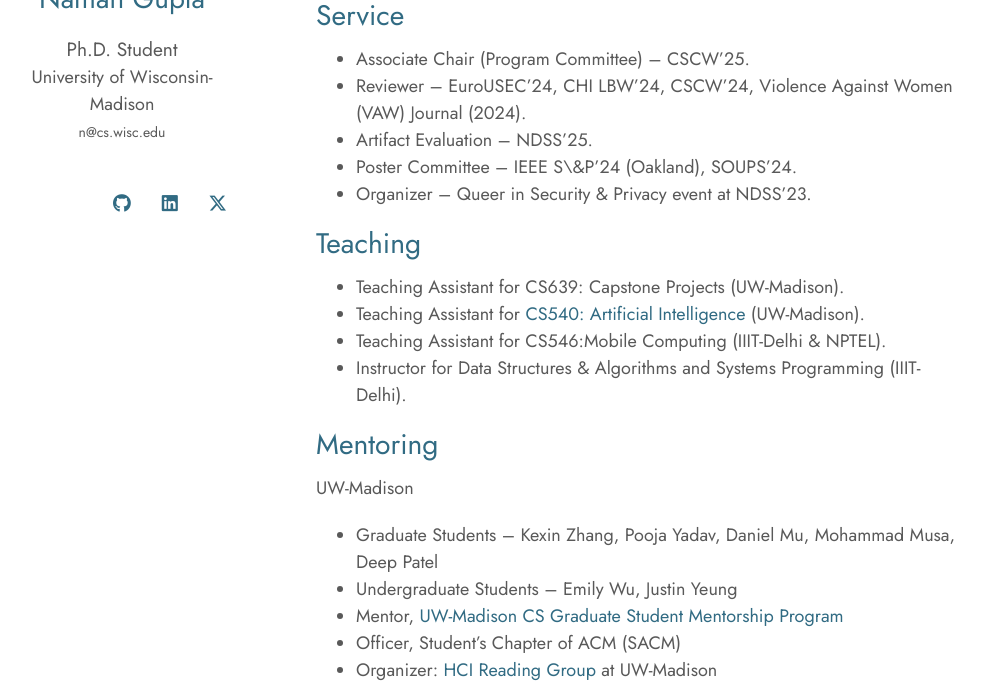
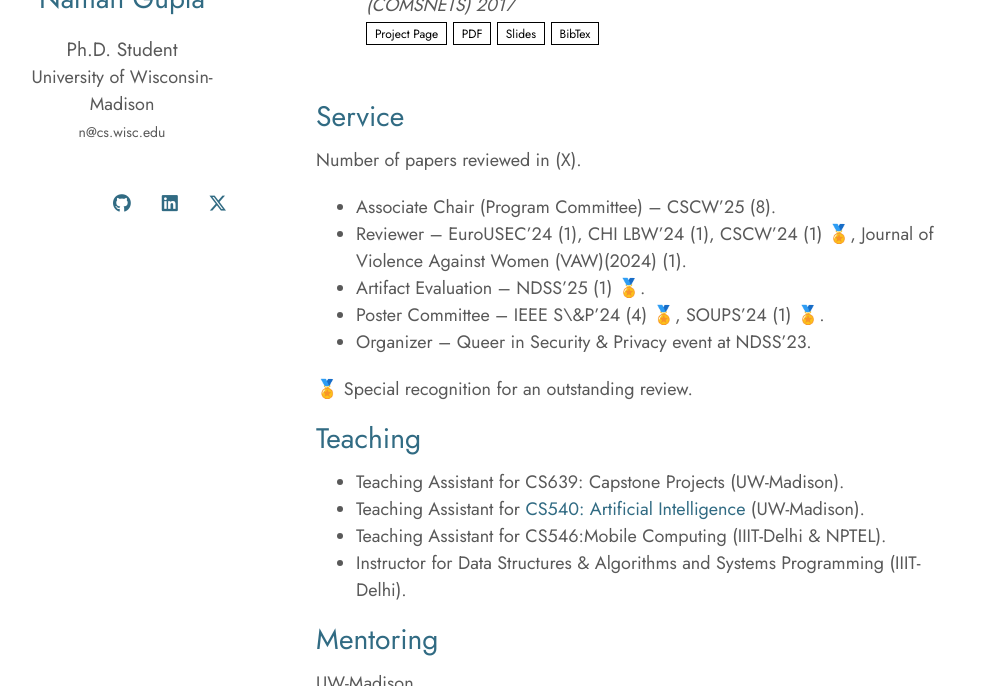
Before and after one commit to naman/naman.github.io, a Jekyll site: the page built from index.md, in a window 1280 px wide and 900 px high, scrolled down 2842 px, cut to the strip 214-900 px from the top of the window. Shown: the whole strip, without its empty margins (154-1139 px from the left). Built offline with Jekyll 4.4.1, drawn with Linux system fonts in a browser that asks for light colours; nearby versions of some CDN libraries; a style sheet for code colours, icons or effects is not loaded; some of the changed text lies outside the part shown.

Commit message:
add service

```diff
--- a/_includes/services.md
+++ b/_includes/services.md
@@ -1,11 +1,14 @@
 ## Service
 
-- Associate Chair (Program Committee) -- CSCW'25.
-- Reviewer -- EuroUSEC'24, CHI LBW'24, CSCW'24, Violence Against Women (VAW) Journal (2024).
-- Artifact Evaluation -- NDSS'25.
-- Poster Committee -- IEEE S\&P'24 (Oakland), SOUPS'24.
+Number of papers reviewed in (X).
+
+- Associate Chair (Program Committee) -- CSCW'25 (8).
+- Reviewer -- EuroUSEC'24 (1), CHI LBW'24 (1), CSCW'24 (1) 🏅, Journal of Violence Against Women (VAW)(2024) (1).
+- Artifact Evaluation -- NDSS'25 (1) 🏅.
+- Poster Committee -- IEEE S\&P'24 (4) 🏅, SOUPS'24 (1) 🏅.
 - Organizer -- Queer in Security & Privacy event at NDSS'23.
 
+🏅 Special recognition for an outstanding review.
 
 ## Teaching
 
--- a/index.md
+++ b/index.md
@@ -11,6 +11,8 @@ I graduated from IIIT-Delhi with a Bachelors in Computer Science where I was adv
 
 ## News
 
+- **Jan'25**
+  - Started Decolonial Collective at UW-Madison. The collective is a reading group and sharing space for scholars interested in decolonial thought.
 - **Dec'24**
   - Invited talk on *Technology-facilitated Abuse* in [Psi Chi, Psychology Career Conversations Workshop](https://psych.wisc.edu/event/career-conversations-workshop/) at UW-Madison.
   - Conducting an advocate training workshop on *Technology-facilitated Abuse* at [Soujourner Family Peace Center, Milwaukee, WI](https://techclinic.cs.wisc.edu/).
```
